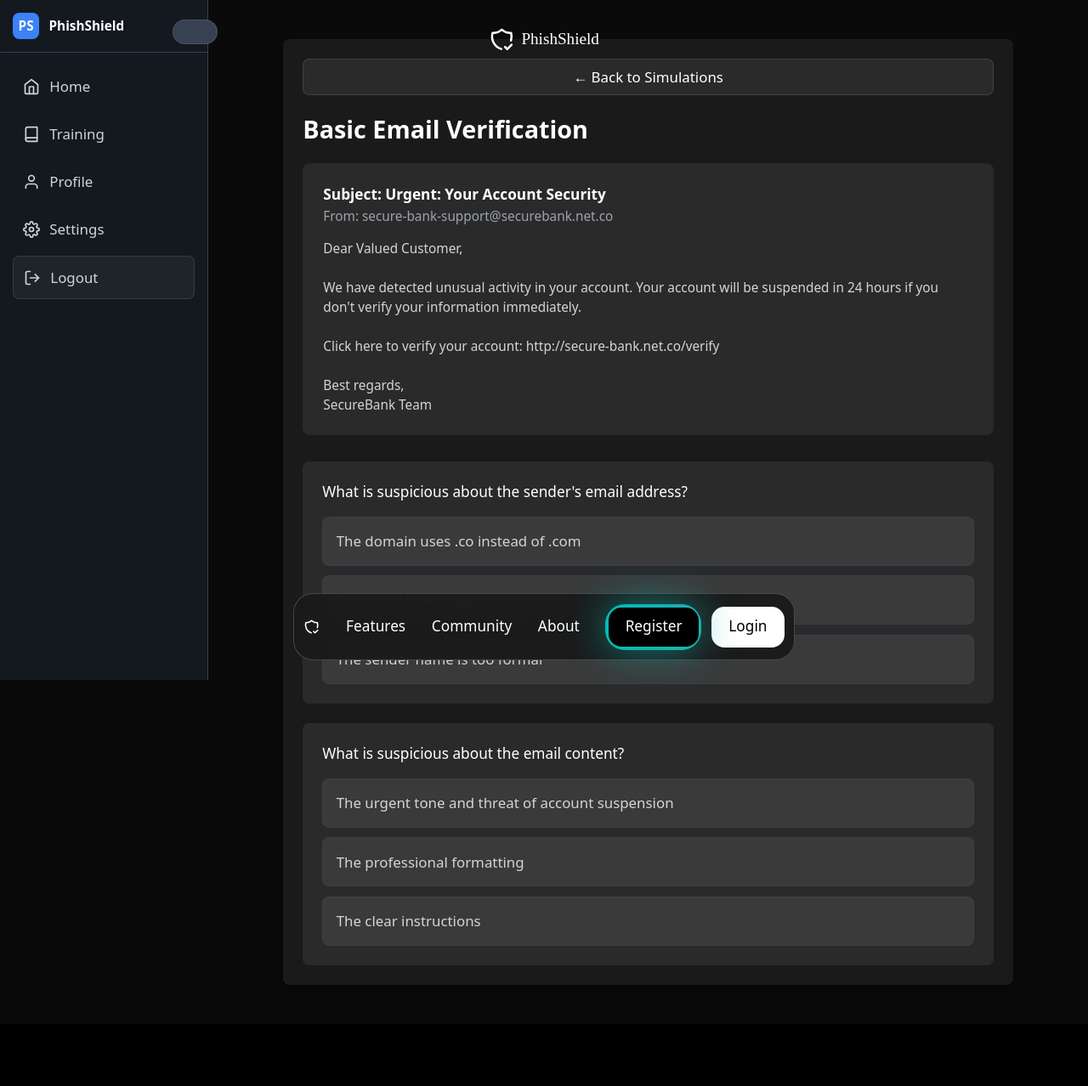
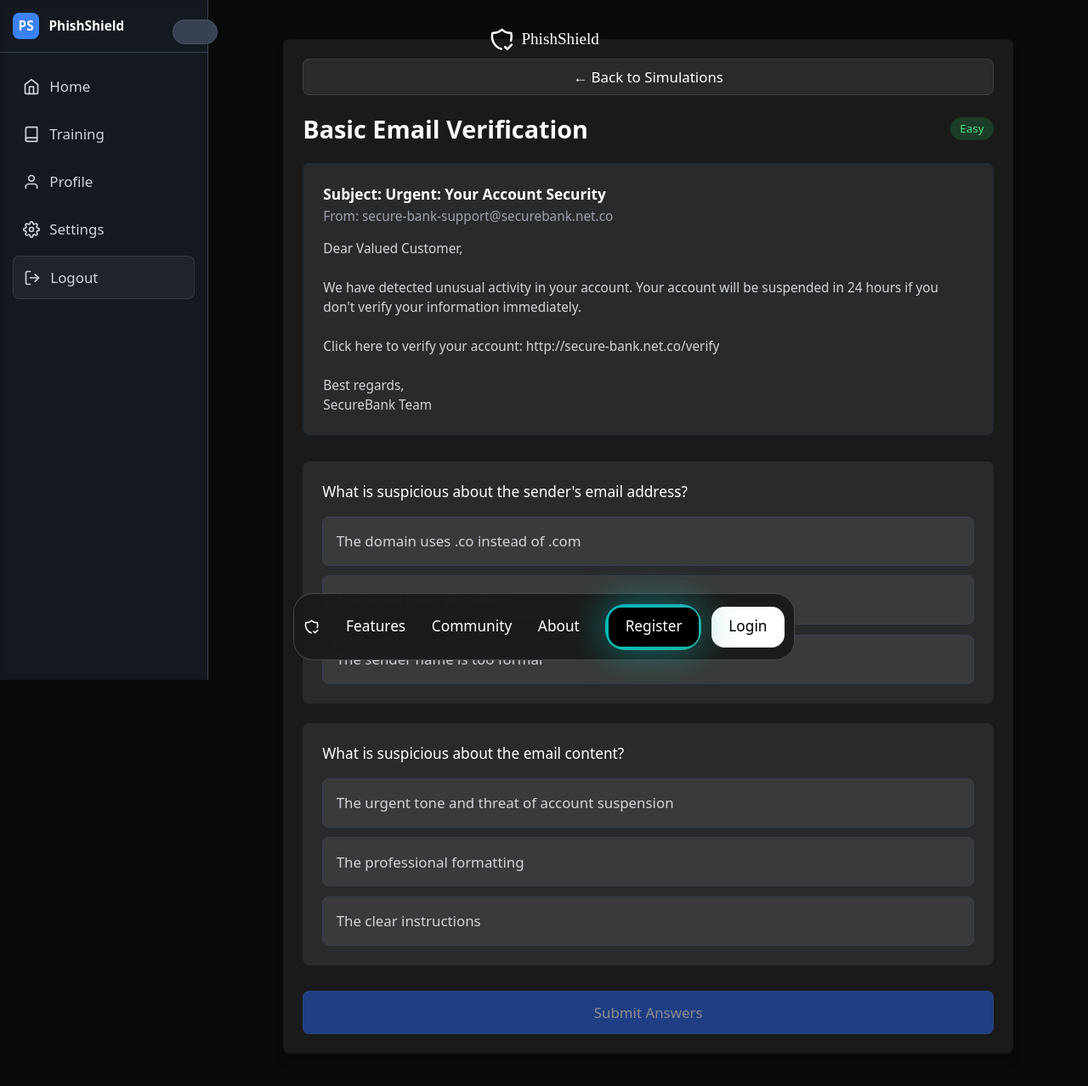
Before and after one commit to AbhinavJosephDharani/PhishShield, a React (Vite) app in the folder frontend/: page /simulation/1 in a window 1280 px wide. Shown: the top 1278 px of the page at 85% size. Before the commit the page ends 1205 px from the top, so only its background shows below. Built offline with nearby package versions, Linux system fonts and the light colour scheme.

Commit message:
Add comprehensive phishing simulation scenarios with detailed feedback and scoring

```diff
--- a/frontend/src/pages/Simulation.jsx
+++ b/frontend/src/pages/Simulation.jsx
@@ -6,11 +6,14 @@ const Simulation = () => {
   const { id } = useParams();
   const navigate = useNavigate();
   const [currentStep, setCurrentStep] = useState(0);
+  const [answers, setAnswers] = useState({});
+  const [showFeedback, setShowFeedback] = useState(false);
+  const [score, setScore] = useState(0);
 
-  // Mock simulation data - replace with actual data from your backend
   const simulationData = {
     'easy-1': {
       title: 'Basic Email Verification',
+      difficulty: 'Easy',
       steps: [
         {
           type: 'email',
@@ -35,7 +38,8 @@ SecureBank Team`
                 'The email looks legitimate',
                 'The sender name is too formal'
               ],
-              correctAnswer: 0
+              correctAnswer: 0,
+              explanation: 'Legitimate banks typically use .com domains. The .co domain is often used in phishing attempts.'
             },
             {
               id: 2,
@@ -45,27 +49,237 @@ SecureBank Team`
                 'The professional formatting',
                 'The clear instructions'
               ],
-              correctAnswer: 0
+              correctAnswer: 0,
+              explanation: 'Phishing emails often create a sense of urgency to pressure victims into acting quickly.'
+            }
+          ]
+        }
+      ]
+    },
+    'easy-2': {
+      title: 'Package Delivery Scam',
+      difficulty: 'Easy',
+      steps: [
+        {
+          type: 'email',
+          content: {
+            subject: 'Package Delivery Failed',
+            sender: 'delivery@fedex-support.com',
+            body: `Hello,
+
+We attempted to deliver your package but were unable to do so. Please click the link below to schedule a new delivery time:
+
+http://fedex-delivery-reschedule.com/package/12345
+
+If you don't respond within 24 hours, your package will be returned to the sender.
+
+FedEx Customer Service`
+          },
+          questions: [
+            {
+              id: 1,
+              text: 'What is suspicious about the sender\'s email address?',
+              options: [
+                'The domain is fedex-support.com instead of fedex.com',
+                'The email address looks legitimate',
+                'The sender name is appropriate'
+              ],
+              correctAnswer: 0,
+              explanation: 'Legitimate companies use their official domain names. Watch out for variations or subdomains.'
+            },
+            {
+              id: 2,
+              text: 'What is suspicious about the email content?',
+              options: [
+                'The link to an unfamiliar website',
+                'The professional tone',
+                'The clear delivery instructions'
+              ],
+              correctAnswer: 0,
+              explanation: 'Always verify links in emails. Hover over them to see the actual URL before clicking.'
+            }
+          ]
+        }
+      ]
+    },
+    'intermediate-1': {
+      title: 'CEO Fraud Attack',
+      difficulty: 'Intermediate',
+      steps: [
+        {
+          type: 'email',
+          content: {
+            subject: 'Urgent: Wire Transfer Request',
+            sender: 'ceo@company.com',
+            body: `Hi,
+
+I need you to process a wire transfer immediately. I'm in a meeting and can't call right now.
+
+Amount: $25,000
+Account: 123456789
+Bank: First National Bank
+Routing: 987654321
+
+Please complete this as soon as possible and send me the confirmation.
+
+Thanks,
+John Smith
+CEO`
+          },
+          questions: [
+            {
+              id: 1,
+              text: 'What makes this email suspicious?',
+              options: [
+                'The request for immediate action without proper verification',
+                'The professional formatting',
+                'The clear instructions'
+              ],
+              correctAnswer: 0,
+              explanation: 'Legitimate financial requests should always be verified through proper channels.'
+            },
+            {
+              id: 2,
+              text: 'What should you do in this situation?',
+              options: [
+                'Verify the request through a separate communication channel',
+                'Process the transfer immediately',
+                'Reply to the email asking for more details'
+              ],
+              correctAnswer: 0,
+              explanation: 'Always verify financial requests through a separate, trusted communication channel.'
+            }
+          ]
+        }
+      ]
+    },
+    'intermediate-2': {
+      title: 'Tax Refund Scam',
+      difficulty: 'Intermediate',
+      steps: [
+        {
+          type: 'email',
+          content: {
+            subject: 'Your Tax Refund is Ready',
+            sender: 'irs@tax-refund-gov.com',
+            body: `Dear Taxpayer,
+
+We are pleased to inform you that your tax refund of $1,250.00 has been processed and is ready for disbursement.
+
+To receive your refund, please click the link below and complete the verification process:
+http://tax-refund-gov.com/verify
+
+This is a time-sensitive matter. Your refund will be voided if not claimed within 48 hours.
+
+Sincerely,
+IRS Tax Processing Department`
+          },
+          questions: [
+            {
+              id: 1,
+              text: 'What is suspicious about this email?',
+              options: [
+                'The sender\'s domain and urgent time limit',
+                'The professional formatting',
+                'The clear refund amount'
+              ],
+              correctAnswer: 0,
+              explanation: 'The IRS never sends emails about tax refunds and never uses non-.gov domains.'
+            },
+            {
+              id: 2,
+              text: 'What should you do if you receive this email?',
+              options: [
+                'Report it to the IRS and delete it',
+                'Click the link to verify your information',
+                'Reply asking for more details'
+              ],
+              correctAnswer: 0,
+              explanation: 'Always report suspicious tax-related emails to the IRS and never click on links or provide personal information.'
+            }
+          ]
+        }
+      ]
+    },
+    'advanced-1': {
+      title: 'Spear Phishing Attack',
+      difficulty: 'Advanced',
+      steps: [
+        {
+          type: 'email',
+          content: {
+            subject: 'Re: Project Update - Confidential',
+            sender: 'jane.smith@company-partner.com',
+            body: `Hi Team,
+
+I hope this email finds you well. I wanted to follow up on our recent discussion about the Q4 project deliverables.
+
+Attached is the updated project timeline and budget spreadsheet. Please review and let me know if you have any questions.
+
+Also, I noticed some discrepancies in the financial projections. Could you verify the numbers in the attached document?
+
+Best regards,
+Jane Smith
+Senior Project Manager
+Company Partner Inc.`
+          },
+          questions: [
+            {
+              id: 1,
+              text: 'What makes this email particularly dangerous?',
+              options: [
+                'The personalized content and professional tone',
+                'The clear subject line',
+                'The proper email signature'
+              ],
+              correctAnswer: 0,
+              explanation: 'Spear phishing emails often appear very legitimate with personalized content and professional formatting.'
+            },
+            {
+              id: 2,
+              text: 'What should you do before opening the attachment?',
+              options: [
+                'Verify the sender\'s identity and check the email headers',
+                'Open it since it looks professional',
+                'Forward it to IT for review'
+              ],
+              correctAnswer: 0,
+              explanation: 'Always verify the sender\'s identity and check email headers for authenticity before opening attachments.'
             }
           ]
         }
       ]
     }
-    // Add more simulation data for other scenarios
   };
 
   const currentSimulation = simulationData[id] || simulationData['easy-1'];
   const currentStepData = currentSimulation.steps[currentStep];
 
   const handleAnswer = (questionId, answerIndex) => {
-    // Handle answer submission
-    console.log(`Question ${questionId} answered with option ${answerIndex}`);
+    setAnswers(prev => ({
+      ...prev,
+      [questionId]: answerIndex
+    }));
+  };
 
-    // Move to next step or finish simulation
+  const calculateScore = () => {
+    let correctAnswers = 0;
+    currentStepData.questions.forEach(question => {
+      if (answers[question.id] === question.correctAnswer) {
+        correctAnswers++;
+      }
+    });
+    const newScore = (correctAnswers / currentStepData.questions.length) * 100;
+    setScore(newScore);
+    setShowFeedback(true);
+  };
+
+  const handleNext = () => {
     if (currentStep < currentSimulation.steps.length - 1) {
       setCurrentStep(currentStep + 1);
+      setAnswers({});
+      setShowFeedback(false);
     } else {
-      // Simulation completed
       navigate('/simulation/complete');
     }
   };
@@ -86,7 +300,16 @@ SecureBank Team`
               ← Back to Simulations
             </button>
 
-            <h1 className="text-3xl font-bold text-white mb-6">{currentSimulation.title}</h1>
+            <div className="flex justify-between items-center mb-6">
+              <h1 className="text-3xl font-bold text-white">{currentSimulation.title}</h1>
+              <span className={`px-3 py-1 rounded-full text-sm font-medium ${
+                currentSimulation.difficulty === 'Easy' ? 'bg-green-500/20 text-green-400' :
+                currentSimulation.difficulty === 'Intermediate' ? 'bg-yellow-500/20 text-yellow-400' :
+                'bg-red-500/20 text-red-400'
+              }`}>
+                {currentSimulation.difficulty}
+              </span>
+            </div>
 
             {currentStepData.type === 'email' && (
               <motion.div
@@ -118,7 +341,11 @@ SecureBank Team`
                       <button
                         key={index}
                         onClick={() => handleAnswer(question.id, index)}
-                        className="w-full p-4 text-left bg-[#3a3a3a] hover:bg-[#4a4a4a] text-gray-300 border border-gray-700 rounded-lg transition-colors"
+                        className={`w-full p-4 text-left border rounded-lg transition-colors ${
+                          answers[question.id] === index
+                            ? 'bg-blue-500/20 border-blue-500 text-white'
+                            : 'bg-[#3a3a3a] border-gray-700 text-gray-300 hover:bg-[#4a4a4a]'
+                        }`}
                       >
                         {option}
                       </button>
@@ -127,6 +354,51 @@ SecureBank Team`
                 </motion.div>
               ))}
             </div>
+
+            <div className="mt-8 flex justify-between">
+              <button
+                onClick={calculateScore}
+                disabled={Object.keys(answers).length !== currentStepData.questions.length}
+                className="px-6 py-3 bg-blue-600 hover:bg-blue-700 text-white rounded-lg transition-colors disabled:opacity-50 disabled:cursor-not-allowed"
+              >
+                Submit Answers
+              </button>
+              {showFeedback && (
+                <button
+                  onClick={handleNext}
+                  className="px-6 py-3 bg-green-600 hover:bg-green-700 text-white rounded-lg transition-colors"
+                >
+                  Continue
+                </button>
+              )}
+            </div>
+
+            {showFeedback && (
+              <motion.div
+                initial={{ opacity: 0, y: 20 }}
+                animate={{ opacity: 1, y: 0 }}
+                className="mt-8 p-6 bg-[#2a2a2a] rounded-lg"
+              >
+                <h3 className="text-xl font-bold text-white mb-4">Your Score: {score}%</h3>
+                <div className="space-y-4">
+                  {currentStepData.questions.map((question) => (
+                    <div key={question.id} className="p-4 rounded-lg bg-[#3a3a3a]">
+                      <div className="flex items-center mb-2">
+                        <span className={`mr-2 ${
+                          answers[question.id] === question.correctAnswer
+                            ? 'text-green-400'
+                            : 'text-red-400'
+                        }`}>
+                          {answers[question.id] === question.correctAnswer ? '✓' : '✗'}
+                        </span>
+                        <span className="text-white">{question.text}</span>
+                      </div>
+                      <p className="text-gray-400 text-sm">{question.explanation}</p>
+                    </div>
+                  ))}
+                </div>
+              </motion.div>
+            )}
           </div>
         </div>
       </div>
```
